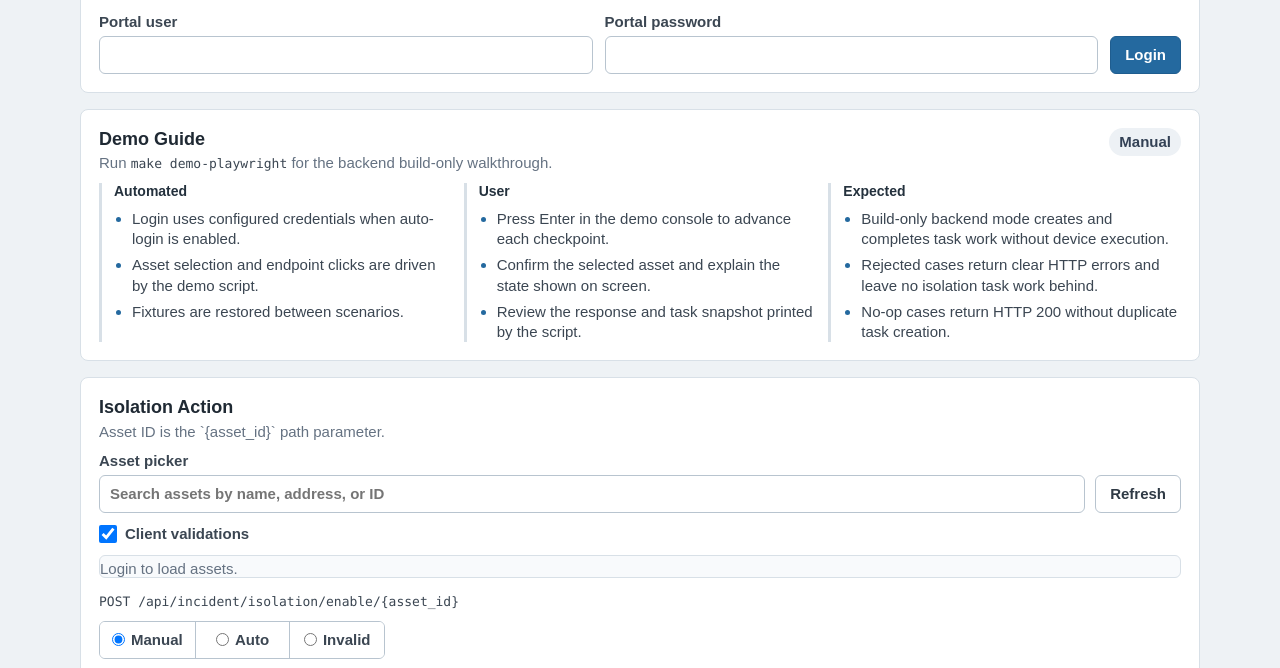
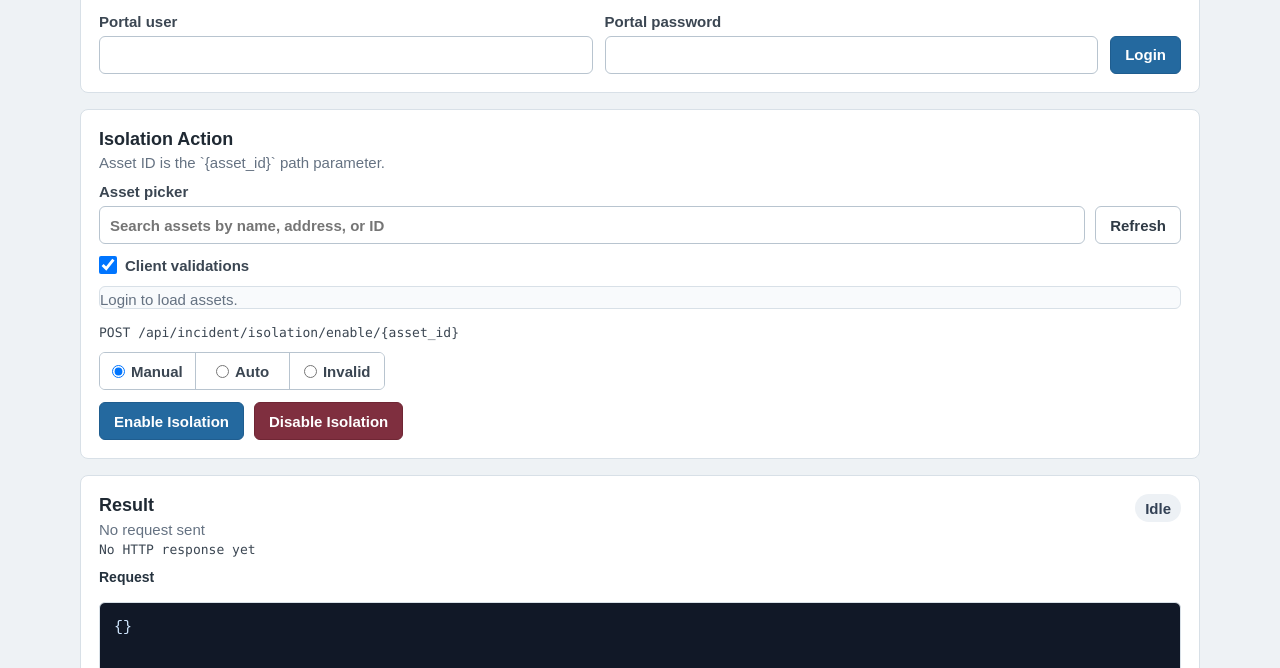
Before and after one commit to rdwr-sergeyv/sdcc-tests, a website built with Vite: page client/dp-isolate/index.html in a window 1280 px wide. Shown: the part 96-764 px from the top of the page. Built offline with nearby package versions, Linux system fonts and the light colour scheme; no server answers.

Commit message:
refactor: remove demo guide section and related styles from index.html and styles.css

```diff
--- a/client/dp-isolate/index.html
+++ b/client/dp-isolate/index.html
@@ -30,41 +30,6 @@
         </form>
       </section>
 
-      <section class="panel" aria-labelledby="demoGuideTitle">
-        <div class="panel-header compact">
-          <div>
-            <h2 id="demoGuideTitle">Demo Guide</h2>
-            <p id="demoGuideIntro">Run <code>make demo-playwright</code> for the backend build-only walkthrough.</p>
-          </div>
-          <span id="demoGuideMode" class="badge">Manual</span>
-        </div>
-        <div class="demo-guide">
-          <div class="guide-column">
-            <h3>Automated</h3>
-            <ul id="demoAuto">
-              <li>Login uses configured credentials when auto-login is enabled.</li>
-              <li>Asset selection and endpoint clicks are driven by the demo script.</li>
-              <li>Fixtures are restored between scenarios.</li>
-            </ul>
-          </div>
-          <div class="guide-column">
-            <h3>User</h3>
-            <ul id="demoUser">
-              <li>Press Enter in the demo console to advance each checkpoint.</li>
-              <li>Confirm the selected asset and explain the state shown on screen.</li>
-              <li>Review the response and task snapshot printed by the script.</li>
-            </ul>
-          </div>
-          <div class="guide-column">
-            <h3>Expected</h3>
-            <ul id="demoExpected">
-              <li>Build-only backend mode creates and completes task work without device execution.</li>
-              <li>Rejected cases return clear HTTP errors and leave no isolation task work behind.</li>
-              <li>No-op cases return HTTP 200 without duplicate task creation.</li>
-            </ul>
-          </div>
-        </div>
-      </section>
 
       <section class="panel">
         <div class="panel-header compact">
--- a/client/dp-isolate/src/main.js
+++ b/client/dp-isolate/src/main.js
@@ -25,11 +25,6 @@ const elements = {
   history: document.querySelector('#history'),
   clearHistory: document.querySelector('#clearHistory'),
   actionButtons: Array.from(document.querySelectorAll('[data-action]')),
-  demoGuideMode: document.querySelector('#demoGuideMode'),
-  demoGuideIntro: document.querySelector('#demoGuideIntro'),
-  demoAuto: document.querySelector('#demoAuto'),
-  demoUser: document.querySelector('#demoUser'),
-  demoExpected: document.querySelector('#demoExpected'),
 };
 
 elements.username.value = localStorage.getItem('dpIsolateUsername') || '';
@@ -115,32 +110,6 @@ function setBadge(element, text, tone = 'neutral') {
 function pretty(value) {
   return JSON.stringify(value, null, 2);
 }
-
-function renderList(element, items) {
-  element.innerHTML = '';
-  for (const item of items) {
-    const li = document.createElement('li');
-    li.textContent = item;
-    element.appendChild(li);
-  }
-}
-
-function setDemoGuide(step) {
-  const guide = {
-    mode: 'Demo',
-    intro: step.title || 'Backend build-only walkthrough',
-    auto: step.auto || [],
-    user: step.user || [],
-    expected: step.expected || [],
-  };
-  elements.demoGuideIntro.textContent = guide.intro;
-  setBadge(elements.demoGuideMode, guide.mode, 'good');
-  renderList(elements.demoAuto, guide.auto);
-  renderList(elements.demoUser, guide.user);
-  renderList(elements.demoExpected, guide.expected);
-}
-
-window.dpIsolateSetDemoGuide = setDemoGuide;
 
 function parseBody(text) {
   if (!text) return null;
--- a/client/dp-isolate/src/styles.css
+++ b/client/dp-isolate/src/styles.css
@@ -168,31 +168,6 @@ button.secondary:hover {
   width: 18px;
   height: 18px;
   margin: 0;
-}
-
-.demo-guide {
-  display: grid;
-  grid-template-columns: repeat(3, minmax(0, 1fr));
-  gap: 12px;
-}
-
-.guide-column {
-  min-width: 0;
-  border-left: 3px solid #d8e0e7;
-  padding-left: 12px;
-}
-
-.guide-column ul {
-  display: grid;
-  gap: 6px;
-  margin: 0;
-  padding-left: 18px;
-  color: #3b4652;
-  line-height: 1.35;
-}
-
-.guide-column li::marker {
-  color: #24699f;
 }
 
 .asset-list {
@@ -451,10 +426,6 @@ pre {
     grid-template-columns: 1fr;
   }
 
-  .demo-guide {
-    grid-template-columns: 1fr;
-  }
-
   .picker-row,
   .asset-row {
     grid-template-columns: 1fr;
```
